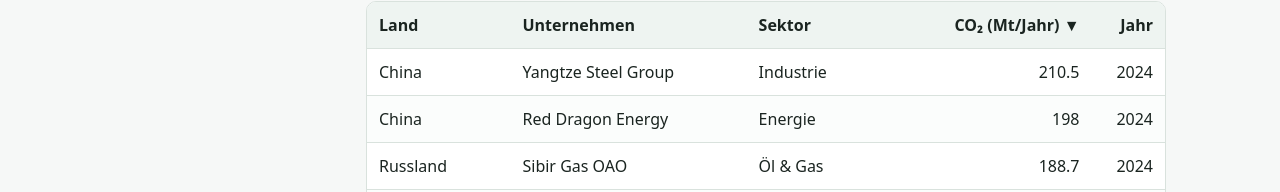
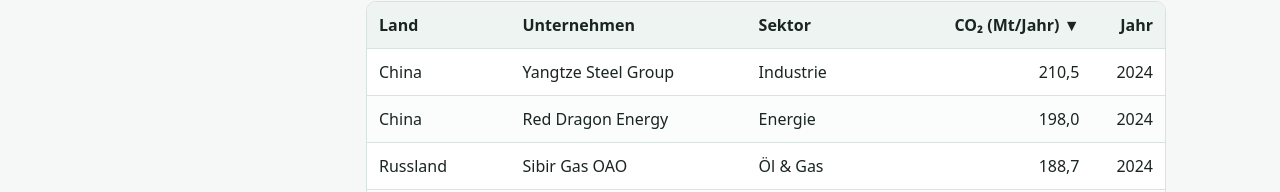
Before and after one commit to codeduyum/co2-footprint, a React (Vite) app: page / in a window 1280 px wide. Shown: the part 564-756 px from the top of the page. Built offline with nearby package versions, Linux system fonts and the light colour scheme.

Commit message:
Format emission values according to selected locale.

```diff
--- a/src/components/EmissionsTable.jsx
+++ b/src/components/EmissionsTable.jsx
@@ -170,7 +170,9 @@
                   <td>{tData(row.country)}</td>
                   <td>{row.company}</td>
                   <td>{tData(row.sector)}</td>
-                  <td className="num">{row.emissions}</td>
+                  <td className="num">
+                    {row.emissions.toLocaleString(lang, { minimumFractionDigits: 1 })}
+                    </td>
                   <td className="num">{row.year}</td>
                 </tr>
               ))
```
